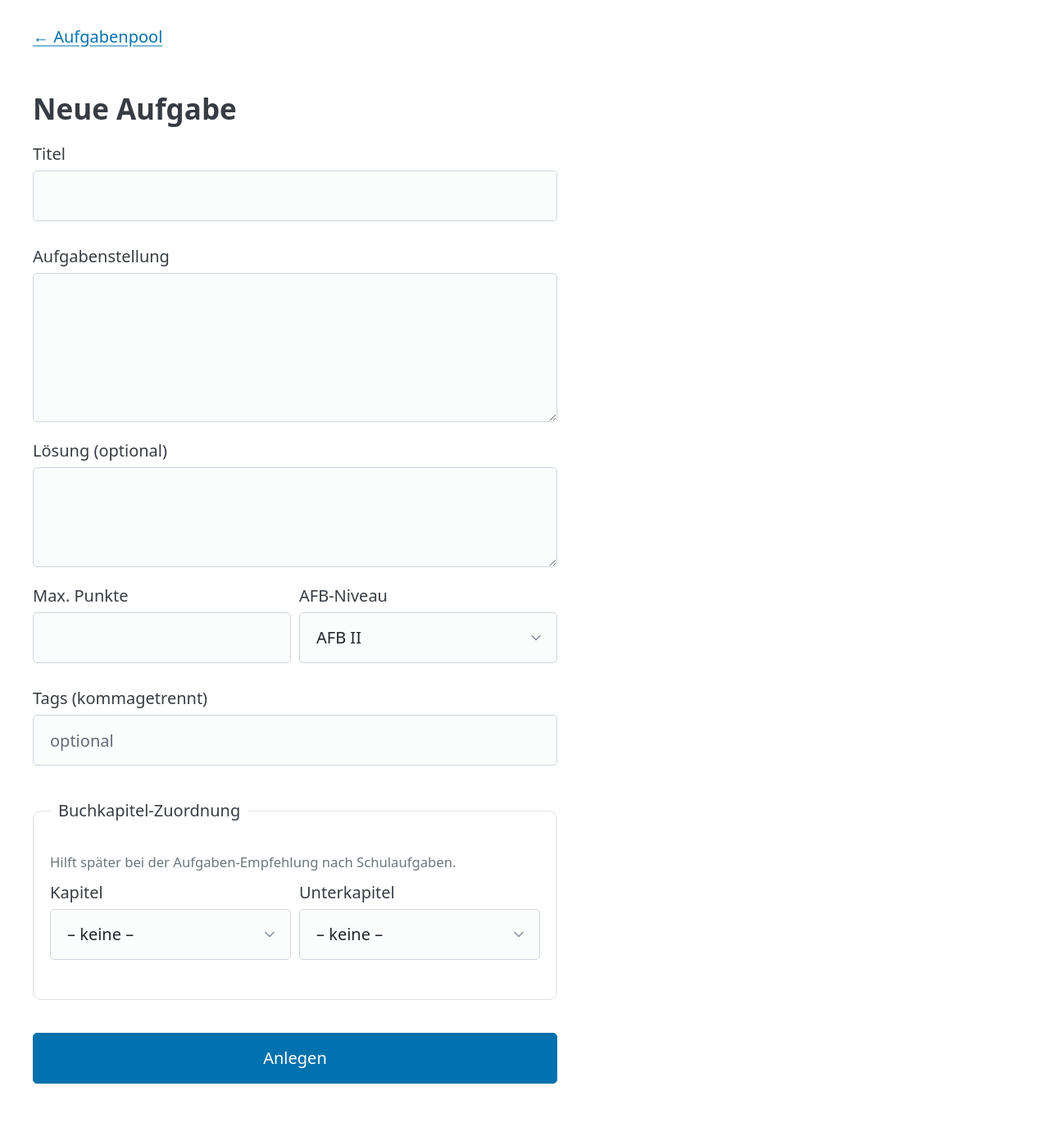
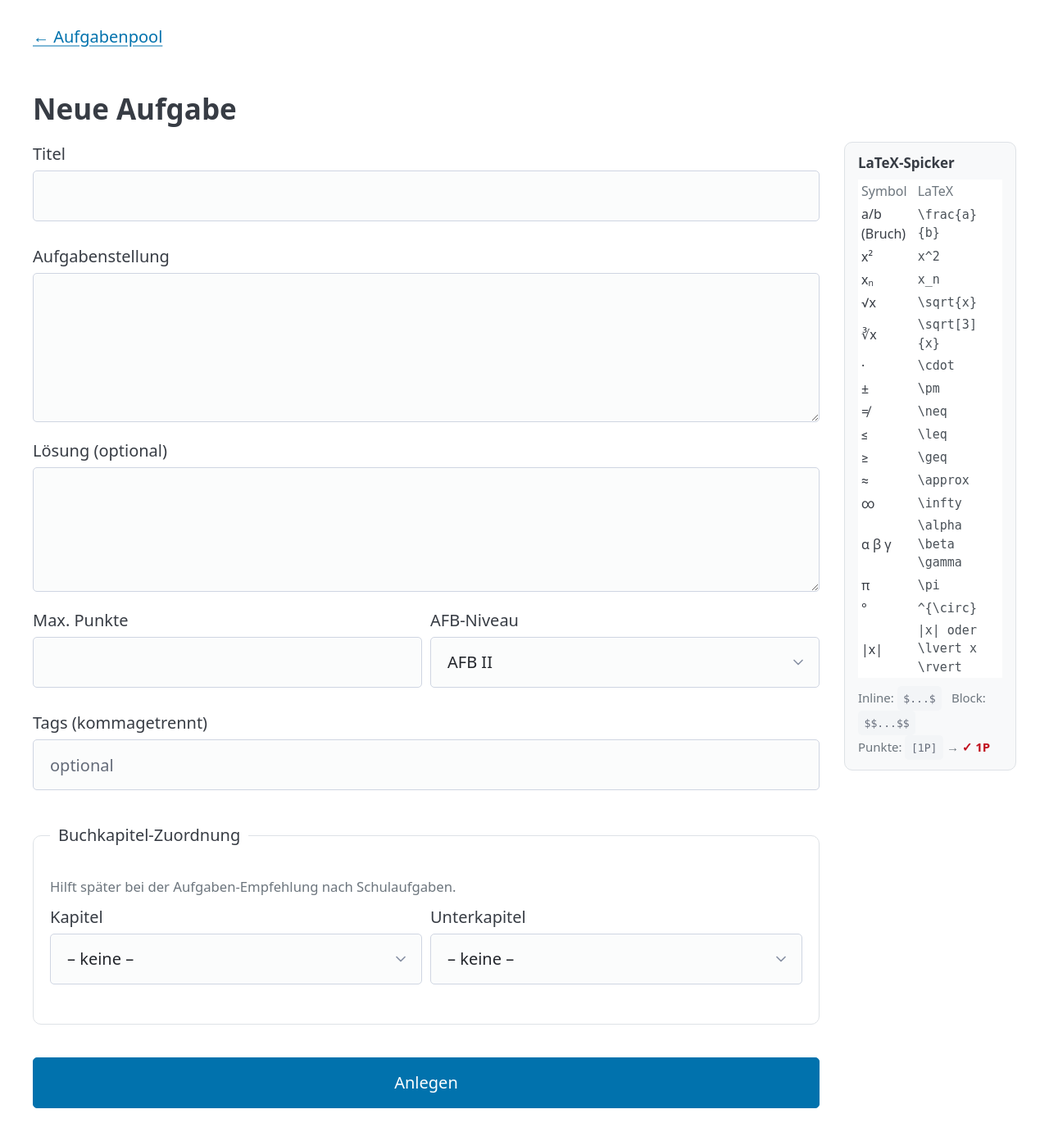
Before and after one commit to anbic8/delta, a FastAPI app: template templates/aufgabe_neu.html in a window 1280 px wide. Shown: the part 101-1493 px from the top of the page at 82% size. Before the commit the page ends 1423 px from the top, so only its background shows below. Run offline with FastAPI, Linux system fonts and the light colour scheme; the template is opened without the code that fills it, so the values that code supplies are empty; parts of the project's set-up code (start-up, migrations or seed data) failed here and were passed over; some libraries are stand-ins or nearby versions.

Commit message:
UX: LaTeX-Spicker + Punkte-Marker in Loesungen
templates_config.py: Jinja2-Filter punkte_marker() wandelt [1P] in
roten Haken-Badge mit rotem Hintergrund um. Regex unterstuetzt auch
[0.5P], [1.5P] etc.
latex_spicker.html: kompaktes Referenz-Widget (16 Eintraege) als
wiederverwendbares Partial.
aufgabe_neu.html + aufgabe_detail.html: Spicker erscheint rechts neben
den Textfeldern (flex-Layout). Loesungsanzeige nutzt punkte_marker-Filter.

Co-Authored-By: Claude Sonnet 4.6 <noreply@anthropic.com>

```diff
--- a/templates/aufgabe_neu.html
+++ b/templates/aufgabe_neu.html
@@ -4,10 +4,11 @@
 <p><a href="/ui/aufgaben">← Aufgabenpool</a></p>
 <h2>Neue Aufgabe</h2>
 
-<form method="post" action="/ui/aufgaben" style="max-width:640px;">
+<div style="display:flex; gap:1.5rem; align-items:flex-start;">
+  <form method="post" action="/ui/aufgaben" style="flex:1; min-width:0;">
     <label>Titel <input type="text" name="titel" required></label>
     <label>Aufgabenstellung <textarea name="aufgabenstellung" rows="5" required></textarea></label>
-  <label>Lösung (optional) <textarea name="loesung" rows="3"></textarea></label>
+    <label>Lösung (optional) <textarea name="loesung" rows="4"></textarea></label>
     <div style="display:grid; grid-template-columns:1fr 1fr; gap:.5rem;">
       <label>Max. Punkte <input type="number" name="max_punkte" step="0.5" min="0.5" required></label>
       <label>AFB-Niveau
@@ -49,4 +50,7 @@
 
     <button type="submit" style="margin-top:1rem;">Anlegen</button>
   </form>
+
+  {% include "latex_spicker.html" %}
+</div>
 {% endblock %}
--- /dev/null
+++ b/templates/latex_spicker.html
@@ -0,0 +1,42 @@
+<div style="flex-shrink:0; width:210px; background:#f8f9fa; border:1px solid #dee2e6;
+            border-radius:.5rem; padding:.6rem .8rem; font-size:.8rem; align-self:flex-start;">
+  <strong style="font-size:.85rem;">LaTeX-Spicker</strong>
+  <table style="margin:.4rem 0 0; border:none; width:100%;">
+    <thead>
+      <tr>
+        <th style="border:none; padding:2px 4px; text-align:left; color:#6c757d; font-weight:normal;">Symbol</th>
+        <th style="border:none; padding:2px 4px; text-align:left; color:#6c757d; font-weight:normal;">LaTeX</th>
+      </tr>
+    </thead>
+    <tbody>
+      {% set spicker = [
+        ('a/b (Bruch)', '\\frac{a}{b}'),
+        ('x²',         'x^2'),
+        ('xₙ',         'x_n'),
+        ('√x',         '\\sqrt{x}'),
+        ('∛x',         '\\sqrt[3]{x}'),
+        ('·',          '\\cdot'),
+        ('±',          '\\pm'),
+        ('≠',          '\\neq'),
+        ('≤',          '\\leq'),
+        ('≥',          '\\geq'),
+        ('≈',          '\\approx'),
+        ('∞',          '\\infty'),
+        ('α β γ',      '\\alpha \\beta \\gamma'),
+        ('π',          '\\pi'),
+        ('°',          '^{\\circ}'),
+        ('|x|',        '|x|  oder  \\lvert x \\rvert'),
+      ] %}
+      {% for sym, code in spicker %}
+      <tr style="border:none;">
+        <td style="border:none; padding:2px 4px;">{{ sym }}</td>
+        <td style="border:none; padding:2px 4px; font-family:monospace; color:#495057; font-size:.75rem;">{{ code }}</td>
+      </tr>
+      {% endfor %}
+    </tbody>
+  </table>
+  <p style="margin:.5rem 0 0; color:#6c757d; font-size:.75rem;">
+    Inline: <code>$...$</code> &nbsp; Block: <code>$$...$$</code><br>
+    Punkte: <code>[1P]</code> → <span style="color:#c1121f; font-weight:bold;">✓ 1P</span>
+  </p>
+</div>
```
Also changed, not shown: app/templates_config.py (+17 -0 lines), templates/aufgabe_detail.html (+6 -3 lines). Lines whose indentation alone changed are shown as unchanged.
